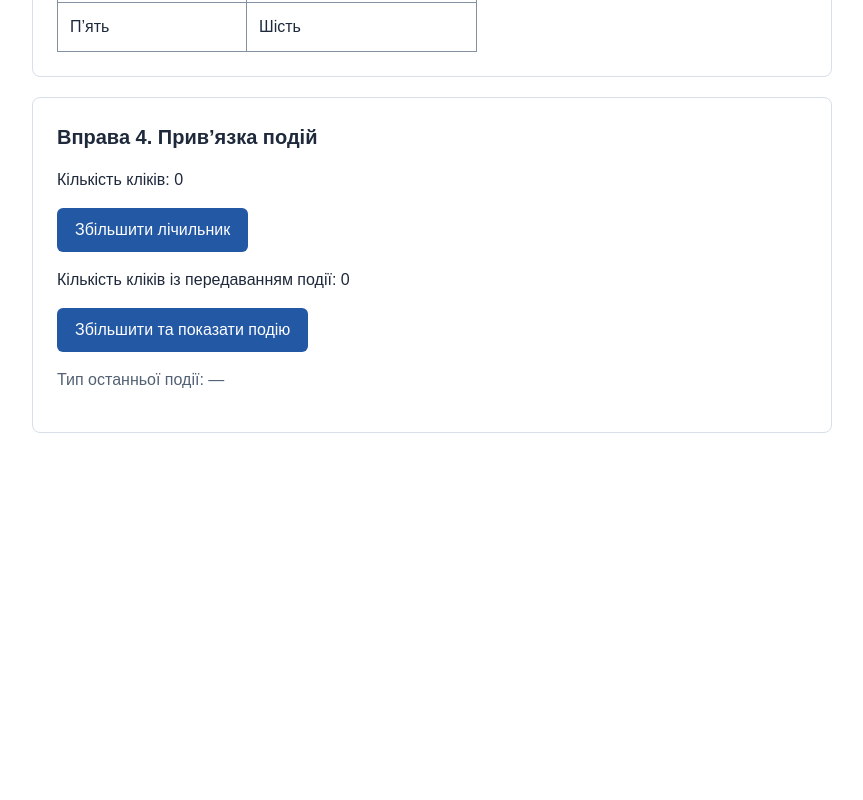
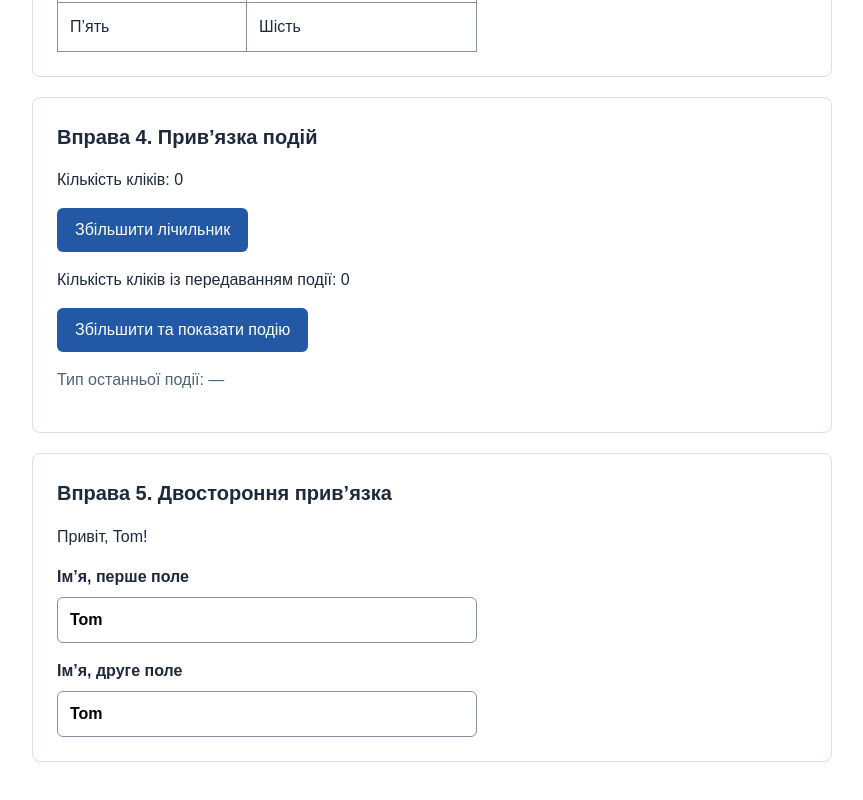
Before and after one commit to RenXFatality05/Reactive_Programming_Binding1, an Angular app: page / in a window 1280 px wide. Shown: the part 905-1705 px from the top of the page, without its empty margins (208-1071 px from the left). Before the commit the page ends 1378 px from the top, so only its background shows below. Built offline with nearby package versions, Linux system fonts and the light colour scheme.

Commit message:
Task 5: Add two-way name binding

```diff
--- a/src/app/app.html
+++ b/src/app/app.html
@@ -47,4 +47,19 @@
     <button type="button" (click)="increaseWithEvent($event)">Збільшити та показати подію</button>
     <p class="note">Тип останньої події: {{ lastEventType() }}</p>
   </section>
+
+  <section aria-labelledby="task-5">
+    <h2 id="task-5">Вправа 5. Двостороння прив’язка</h2>
+    <p>Привіт, {{ name() }}!</p>
+    <div class="fields">
+      <label for="model-name-first">
+        Ім’я, перше поле
+        <input id="model-name-first" type="text" [(ngModel)]="name">
+      </label>
+      <label for="model-name-second">
+        Ім’я, друге поле
+        <input id="model-name-second" type="text" [(ngModel)]="name">
+      </label>
+    </div>
+  </section>
 </main>
--- a/src/app/app.ts
+++ b/src/app/app.ts
@@ -1,8 +1,9 @@
 import { Component, signal } from '@angular/core';
+import { FormsModule } from '@angular/forms';
 
 @Component({
   selector: 'app-root',
-  imports: [],
+  imports: [FormsModule],
   templateUrl: './app.html',
   styleUrl: './app.css',
 })
```
Also changed, not shown: 1 other file (tests, documents, lock files or other folders).
